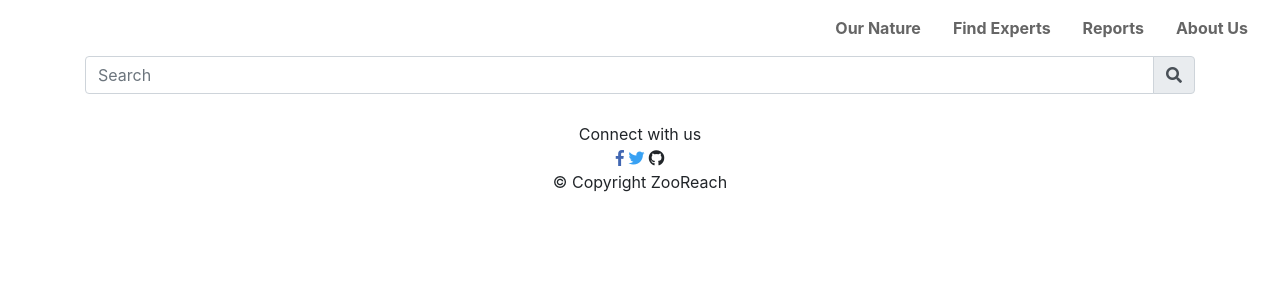
After one commit to ZooReach/dashboard, a Flask app: page /experts in a window 1280 px wide. The commit adds this page. Shown: the top 300 px of the page. Run offline with Flask 2, Linux system fonts and the light colour scheme; some libraries are stand-ins or nearby versions.

Commit message:
Anupriya | Add Autocomplete search bar  to find experts

```diff
--- a/app/app.py
+++ b/app/app.py
@@ -1,5 +1,5 @@
 from flask import Flask
-from .core.services import render_home, render_category, get_json, raise_exception
+from .core.services import render_home, render_category, get_json, raise_exception,render_experts, find_species_experts
 from flask import send_file
 
 app = Flask(__name__)
@@ -9,6 +9,15 @@ app = Flask(__name__)
 @app.route('/home')
 def home():
     return render_home()
+
+
+@app.route('/experts')
+def experts():
+    return render_experts()
+
+@app.route('/find-experts')
+def find_experts():
+    return find_species_experts()
 
 
 @app.route('/category/<path:filename>')
--- a/app/core/services.py
+++ b/app/core/services.py
@@ -2,10 +2,12 @@ from flask import render_template, request
 
 from .category import get_home_page, get_category
 from .file_operations import get_visual_files
-from .species_repository import get_parent_details, getSpeciesDetail
+from .species_repository import get_parent_details, getSpeciesDetail, get_all_species_details
 from ..utils.constants import environment_details, display_details
 from ..utils.extract_value import get_base_url_till_given_string, split_path
+from ..utils.auto_suggestion_using_trie import autocomplete_main
 from importlib import import_module
+import json
 
 
 def render_home():
@@ -66,3 +68,16 @@ def get_json(filename):
     category_path = split_path(path=filename)
     my_module = import_module('.' + '.'.join(category_path), package='app.apis')
     return my_module.main()
+
+
+def render_experts():
+    return render_template('species_experts/find_experts.html', ckan_url=environment_details['ckan'])
+
+
+def find_species_experts():
+    search_key = request.args.get('search_key', '')
+    species_data = get_all_species_details()
+    autocompleted_data = autocomplete_main(search_key, species_data)
+    if not autocompleted_data:
+        return json.dumps(autocompleted_data)
+    return json.dumps(autocompleted_data[:10])
--- a/app/static/css/others/main.css
+++ b/app/static/css/others/main.css
@@ -60,11 +60,11 @@ a.custom-card:hover {
   margin: 35px 0;
   border-right: 1px solid #ccc;
 }
-
+/*
 .container-footer {
   color: grey;
   padding: 30px 0;
-}
+} */
 
 .fb-icon {
   color: #4267B2
@@ -214,3 +214,21 @@ hr.header-line{
 .description-title {
     font-weight: bold;
 }
+
+.super-container {
+  position: relative;
+  min-height: 100px;
+}
+
+ .container {
+  overflow: hidden;
+  display: block;
+  position: relative;
+  padding-bottom: 100px;
+ }
+
+ .container-footer {
+  position: absolute  ;
+  bottom: 0;
+  width: 100%;
+ }
--- /dev/null
+++ b/app/static/js/scripts/auto_suggestion.js
@@ -0,0 +1,25 @@
+$( function() {
+    $( "#species-autocomplete" ).autocomplete({
+      source: function (request, response) {
+          $.ajax({
+                url: '/find-experts',
+                dataType: "json",
+                data : {search_key : $('#species-autocomplete').val()},
+                success : function (data) {
+                    if(data){
+                        response($.map(data, function(item){
+                            return {label : item.name, value:item.name};
+                        }));
+                    }
+
+                },
+                error: function(xhr, status, error){
+                    alert("error");
+                }
+
+
+          })
+      }
+
+    });
+  } );
--- a/app/templates/common/header.html
+++ b/app/templates/common/header.html
@@ -7,7 +7,7 @@
 
         <ul class="navbar-nav ml-auto">
             <li class="nav-item"><a class="nav-color" href="#">Our Nature</a></li>
-            <li class="nav-item"><a class="nav-color" href="#">Find Experts</a></li>
+            <li class="nav-item"><a class="nav-color" href="/experts">Find Experts</a></li>
             <li class="nav-item"><a class="nav-color" href="#">Reports</a></li>
             <li class="nav-item"><a class="nav-color" href="#">About Us</a></li>
         </ul>
--- a/app/templates/common/index.html
+++ b/app/templates/common/index.html
@@ -15,8 +15,16 @@
     <script src="{{ url_for('static', filename='js/libs/bootstrap.min.js') }}"></script>
     <script src="{{ url_for('static', filename='js/scripts/image_loader.js') }}"></script>
 
+    <!--for autocomplete search box -->
+    <link rel="stylesheet" href="//code.jquery.com/ui/1.12.1/themes/base/jquery-ui.css">
+    <script src="https://code.jquery.com/jquery-1.12.4.js"></script>
+    <script src="https://code.jquery.com/ui/1.12.1/jquery-ui.js"></script>
+    <script src="{{url_for('static', filename='js/scripts/auto_suggestion.js')}}"></script>
+    <!--for autocomplete search box -->
+
 </head>
 <body>
+<div class="super-container">
 <div class="header-container">
     {% include 'common/header.html' %}
 </div>
@@ -24,5 +32,6 @@
     {% block navbar %}{% endblock navbar %}
 </div>
 {% include 'common/footer.html' %}
+</div>
 </body>
 </html>
--- /dev/null
+++ b/app/templates/species_experts/find_experts.html
@@ -0,0 +1,10 @@
+{% extends 'common/layout.html' %}
+
+{% block container %}
+<div class="input-group md-form form-sm form-2 pl-0">
+    <input class="form-control my-0 py-1 red-border" id="species-autocomplete" type="text" placeholder="Search" aria-label="Search">
+    <div class="input-group-append">
+      <span class="input-group-text red lighten-3" id="basic-text1"><i class="fas fa-search text-grey" aria-hidden="false"></i></span>
+    </div>
+  </div>
+{% endblock container %}
```
Also changed, not shown: app/core/species_repository.py (+14 -0 lines), app/requirements.txt (+33 -0 lines), app/utils/auto_suggestion_using_trie.py (added, +60 -0 lines), app/templates/common/footer.html (line endings or trailing spaces).
